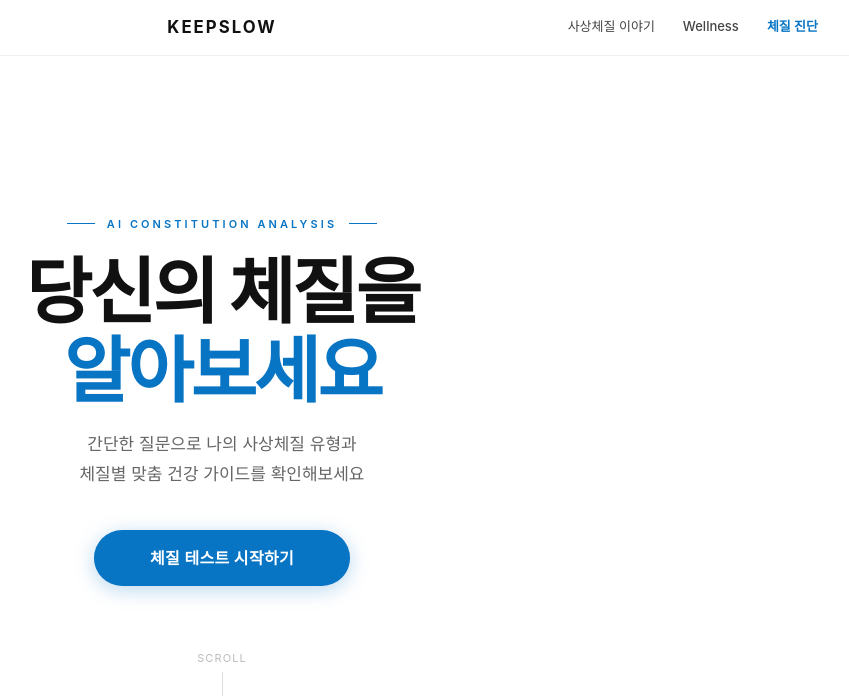
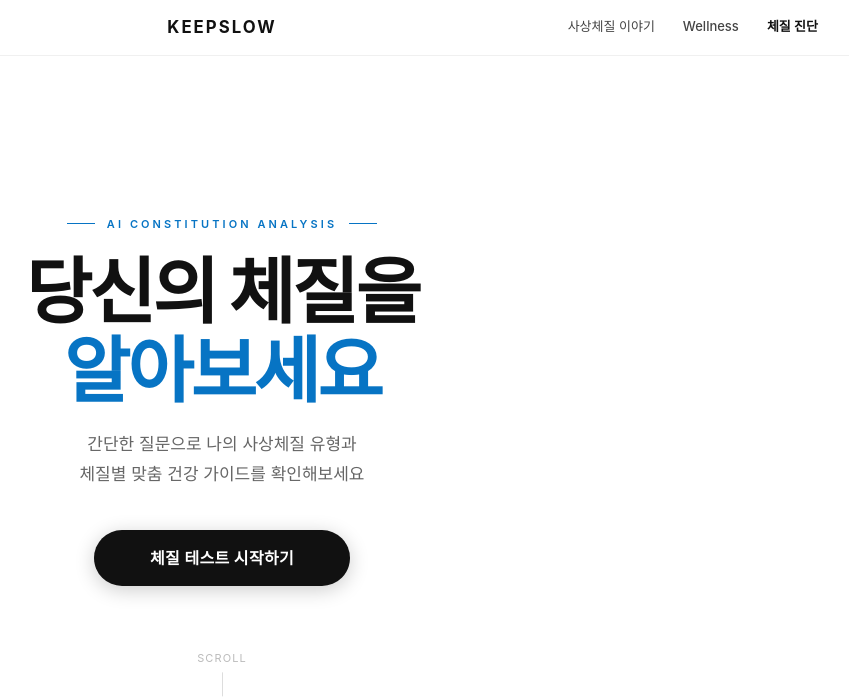
Before and after one commit to mhjo-prog/ezema-web, a React (Vite) app: page / in a window 1280 px wide. Shown: the top 700 px of the page, without its empty margins (418-1267 px from the left). Built offline with nearby package versions, Linux system fonts and the light colour scheme; no server answers; a web font is replaced by a local one.

Commit message:
fix: 시작하기 버튼 색상 헤더 nav와 통일

```diff
--- a/src/components/Header.tsx
+++ b/src/components/Header.tsx
@@ -15,9 +15,7 @@ export default function Header({ onQuizStart }: HeaderProps) {
   const navigate = useNavigate();
   const location = useLocation();
 
-  const logoColor = ["/sasang", "/wellness"].some((p) =>
-    location.pathname.startsWith(p)
-  ) ? "#000000" : "#0774C4";
+  const logoColor = "#111111";
 
   const handleNavClick = (path: string) => {
     if (path === "/quiz") {
--- a/src/pages/LandingPage.tsx
+++ b/src/pages/LandingPage.tsx
@@ -137,12 +137,12 @@ export default function LandingPage({ onStart }: Props) {
             style={{
               padding: "16px 56px",
               borderRadius: "50px",
-              background: "#0774C4",
+              background: "#111111",
               color: "#ffffff",
               fontSize: "1rem",
               fontWeight: 600,
               letterSpacing: "0.02em",
-              boxShadow: "0 4px 20px rgba(7,116,196,0.28)",
+              boxShadow: "0 4px 20px rgba(0,0,0,0.2)",
             }}
           >
             체질 테스트 시작하기
```
